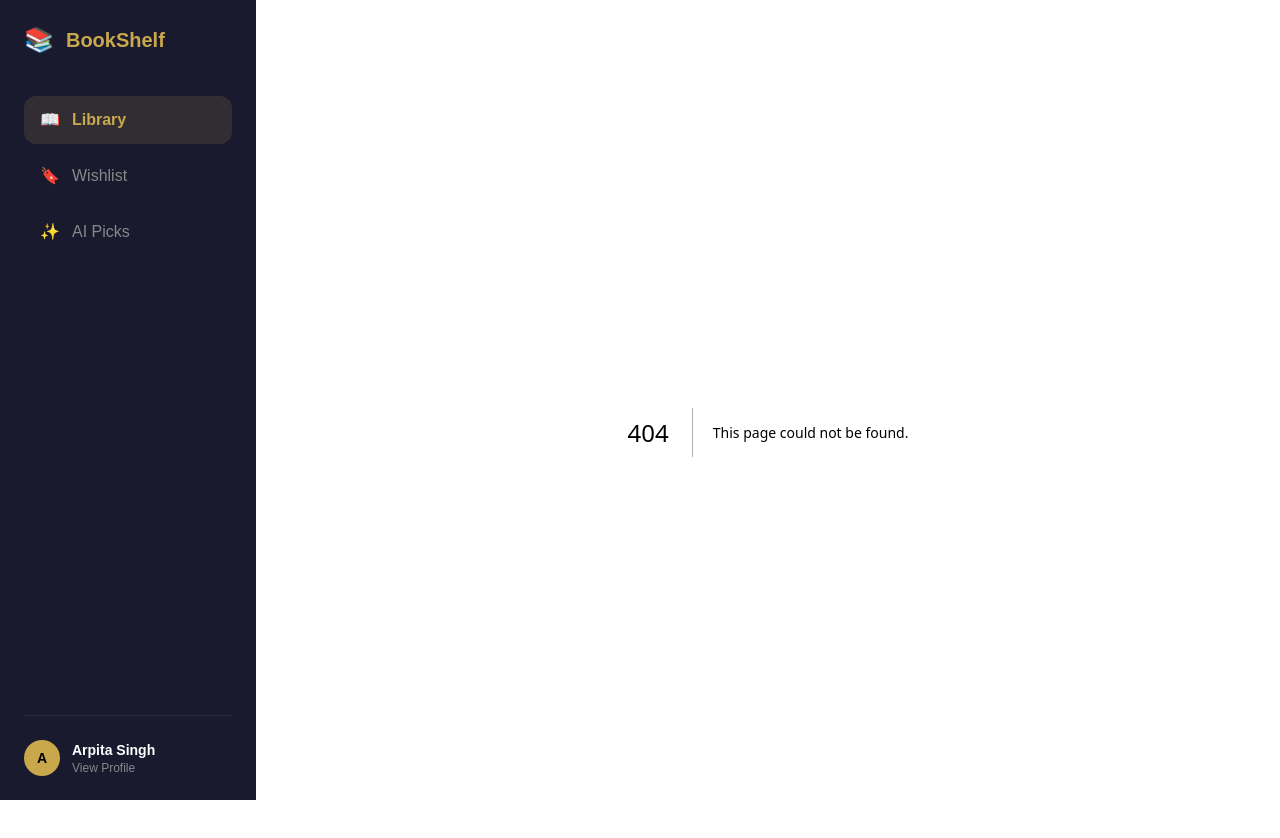
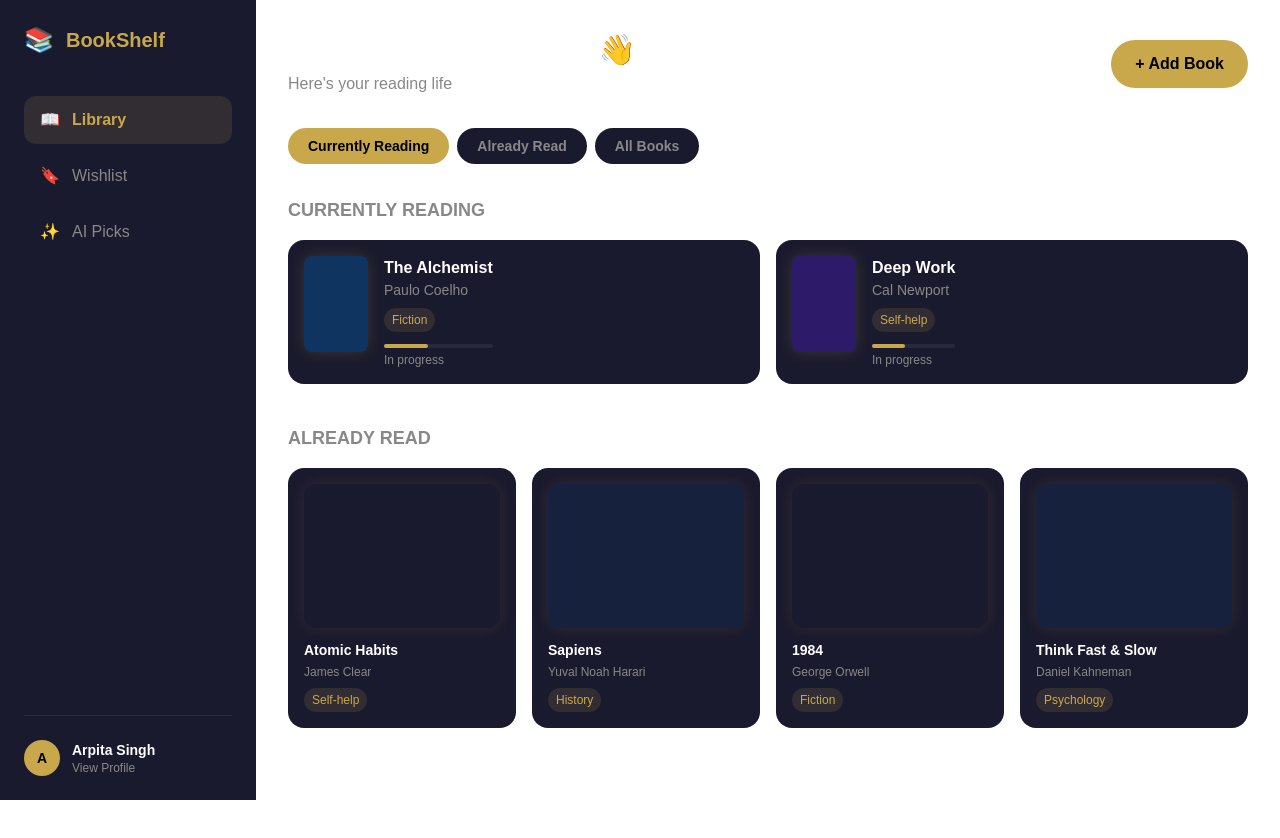
Before and after one commit to thearpitasingh123/bookshelf, a Next.js app: page /library in a window 1280 px wide. Before the commit this address had no page. Shown: the top 838 px of the page. After the commit the page ends 800 px from the top, so only its background shows below. Built offline with nearby package versions, Linux system fonts and the light colour scheme.

Commit message:
Add library dashboard page

```diff
--- /dev/null
+++ b/app/library/page.tsx
@@ -0,0 +1,81 @@
+export default function Library() {
+  const books = [
+    { title: "Atomic Habits", author: "James Clear", genre: "Self-help", status: "already_read", color: "#1A1A2E" },
+    { title: "Sapiens", author: "Yuval Noah Harari", genre: "History", status: "already_read", color: "#16213E" },
+    { title: "The Alchemist", author: "Paulo Coelho", genre: "Fiction", status: "currently_reading", color: "#0F3460" },
+    { title: "Deep Work", author: "Cal Newport", genre: "Self-help", status: "currently_reading", color: "#2D1B69" },
+    { title: "1984", author: "George Orwell", genre: "Fiction", status: "already_read", color: "#1A1A2E" },
+    { title: "Think Fast & Slow", author: "Daniel Kahneman", genre: "Psychology", status: "already_read", color: "#16213E" },
+  ];
+
+  return (
+    <div>
+      {/* Header */}
+      <div className="flex items-center justify-between mb-8">
+        <div>
+          <h1 className="text-3xl font-bold text-white">Good evening, Arpita 👋</h1>
+          <p className="text-[#888888] mt-1">Here's your reading life</p>
+        </div>
+        <button className="bg-[#C9A84C] text-black font-semibold px-6 py-3 rounded-full hover:bg-[#b8963d] transition-colors">
+          + Add Book
+        </button>
+      </div>
+
+      {/* Tabs */}
+      <div className="flex gap-2 mb-8">
+        {["Currently Reading", "Already Read", "All Books"].map((tab, i) => (
+          <button
+            key={i}
+            className={`px-5 py-2 rounded-full font-semibold text-sm transition-colors ${
+              i === 0
+                ? "bg-[#C9A84C] text-black"
+                : "bg-[#1A1A2E] text-[#888888] hover:text-white"
+            }`}
+          >
+            {tab}
+          </button>
+        ))}
+      </div>
+
+      {/* Currently Reading */}
+      <div className="mb-10">
+        <h2 className="text-lg font-semibold text-[#888888] mb-4">CURRENTLY READING</h2>
+        <div className="flex gap-4">
+          {books.filter(b => b.status === "currently_reading").map((book, i) => (
+            <div key={i} className="flex gap-4 bg-[#1A1A2E] rounded-2xl p-4 flex-1">
+              <div className="w-16 h-24 rounded-lg flex-shrink-0" style={{ backgroundColor: book.color, boxShadow: "0 0 15px #C9A84C33" }} />
+              <div className="flex flex-col justify-between">
+                <div>
+                  <h3 className="text-white font-semibold">{book.title}</h3>
+                  <p className="text-[#888888] text-sm">{book.author}</p>
+                  <span className="text-xs bg-[#C9A84C22] text-[#C9A84C] px-2 py-1 rounded-full mt-2 inline-block">{book.genre}</span>
+                </div>
+                <div className="mt-3">
+                  <div className="w-full h-1 bg-[#ffffff11] rounded-full">
+                    <div className="h-1 bg-[#C9A84C] rounded-full" style={{ width: "40%" }} />
+                  </div>
+                  <p className="text-[#888888] text-xs mt-1">In progress</p>
+                </div>
+              </div>
+            </div>
+          ))}
+        </div>
+      </div>
+
+      {/* Already Read */}
+      <div>
+        <h2 className="text-lg font-semibold text-[#888888] mb-4">ALREADY READ</h2>
+        <div className="grid grid-cols-4 gap-4">
+          {books.filter(b => b.status === "already_read").map((book, i) => (
+            <div key={i} className="bg-[#1A1A2E] rounded-2xl p-4 hover:bg-[#1f1f3d] transition-colors cursor-pointer">
+              <div className="w-full h-36 rounded-xl mb-3" style={{ backgroundColor: book.color, boxShadow: "0 0 15px #C9A84C22" }} />
+              <h3 className="text-white font-semibold text-sm">{book.title}</h3>
+              <p className="text-[#888888] text-xs mt-1">{book.author}</p>
+              <span className="text-xs bg-[#C9A84C22] text-[#C9A84C] px-2 py-1 rounded-full mt-2 inline-block">{book.genre}</span>
+            </div>
+          ))}
+        </div>
+      </div>
+    </div>
+  );
+}
```
